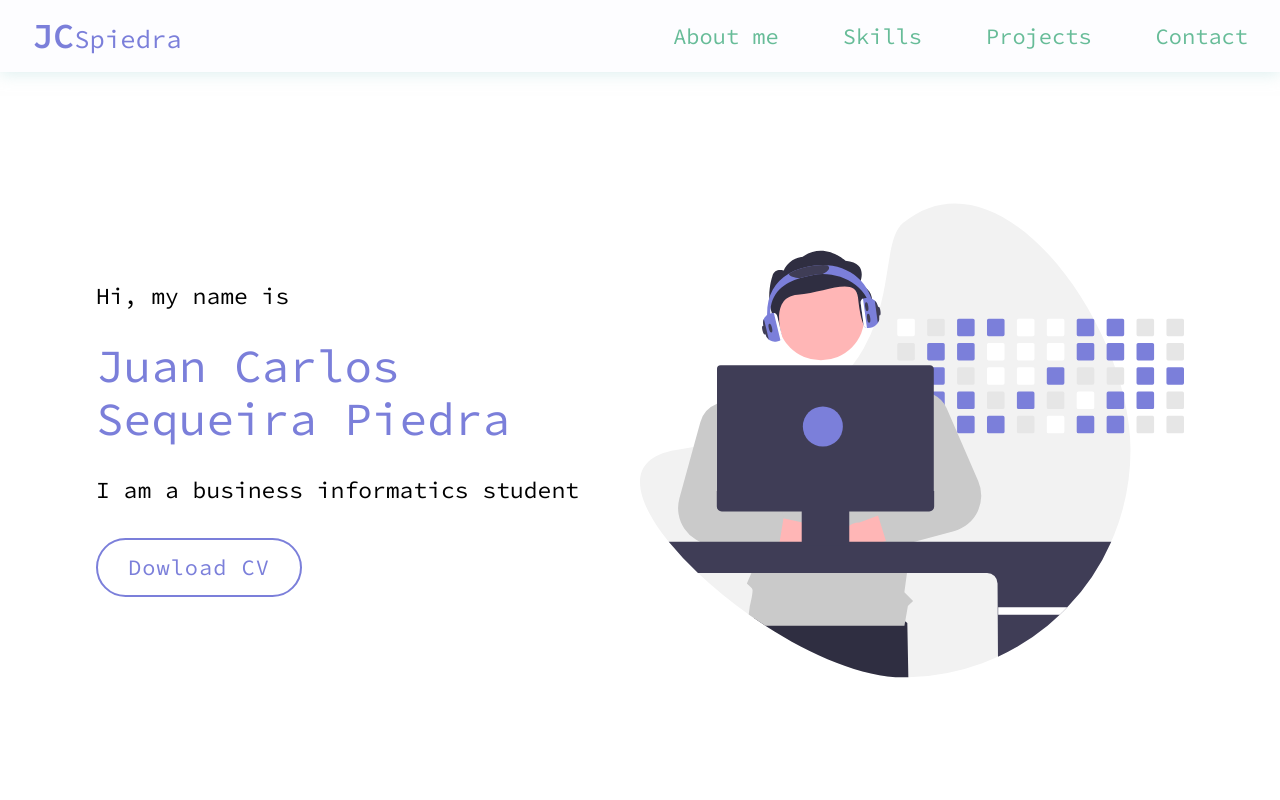
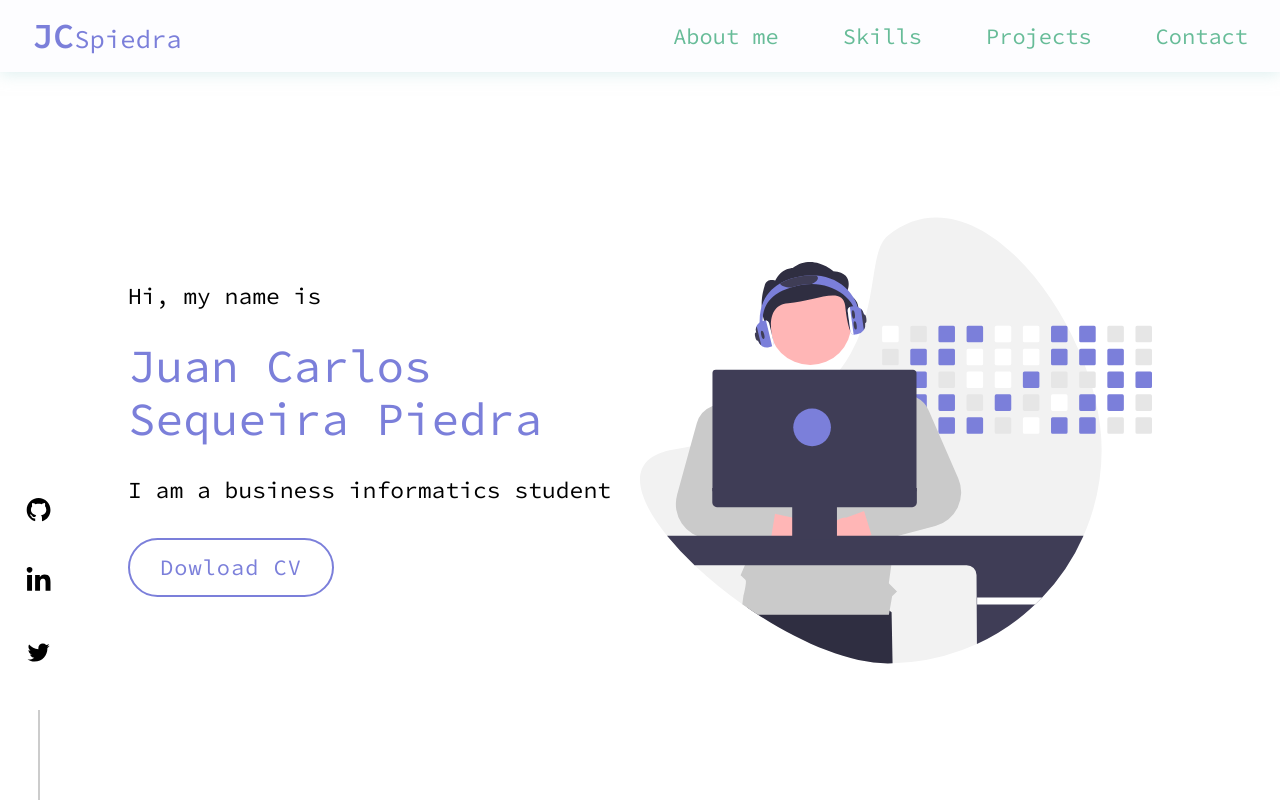
Before and after one commit to spiedra/my-portfolio-website, a Next.js app: page / in a window 1280 px wide. Shown: the top 800 px of the page. Built offline with nearby package versions, Linux system fonts and the light colour scheme.

Commit message:
feat: add social media box to the desktop

```diff
--- a/src/components/LandingSection.js
+++ b/src/components/LandingSection.js
@@ -9,7 +9,7 @@ const Container = styled.section`
 
   @media ${(props) => props.theme.bp.tablet} {
     flex-direction: row;
-    width: 85%;
+    width: 80%;
     min-height: 90vh;
   }
 `;
--- a/src/components/SocialMediaBox.js
+++ b/src/components/SocialMediaBox.js
@@ -19,6 +19,30 @@ const SocialMediaMenu = styled.ul`
   width: 50%;
   padding: 0;
   margin: 1.4rem 0;
+
+  @media ${(props) => props.theme.bp.tablet} {
+    justify-content: space-between;
+    height: 38%;
+    align-items: flex-start;
+    flex-direction: column;
+    position: fixed;
+    left: 25px;
+    right: auto;
+    z-index: 20;
+    font-size: 1.7rem;
+    bottom: 0;
+    width: auto;
+    margin: 0;
+
+    &:after {
+      content: "";
+      display: block;
+      width: 2px;
+      height: 90px;
+      margin: 0 auto;
+      background-color: var(--media-sticky);
+    }
+  }
 `;
 
 const listSocialMediaElements = socialMediaElements.map((element, index) => (
--- a/src/pages/index.js
+++ b/src/pages/index.js
@@ -1,8 +1,10 @@
 import LandingSection from "../components/LandingSection";
+import SocialMediaBox from "../components/SocialMediaBox";
 
 export default function Home() {
   return (
     <>
+      <SocialMediaBox />
       <LandingSection />
       <div>
         <h1>Next section...</h1>
--- a/src/styles/variables.js
+++ b/src/styles/variables.js
@@ -13,6 +13,8 @@ const variables = css`
     --tran-dasharray: stroke-dasharray 400ms cubic-bezier(0.4, 0, 0.2, 1);
     --tran-dashoffset: stroke-dashoffset 400ms cubic-bezier(0.4, 0, 0.2, 1);
 
+    --media-sticky: #CCCCCC;
+
     --btn-transition: all 0.2s ease-out;
 
     --nav-transition: all 0.2s ease-out;
```
